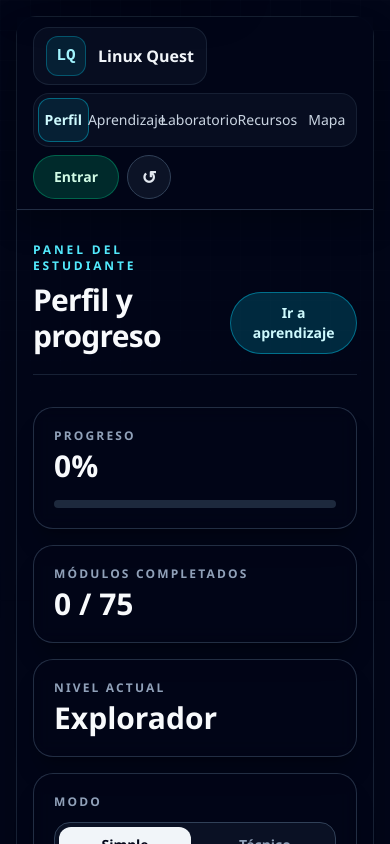
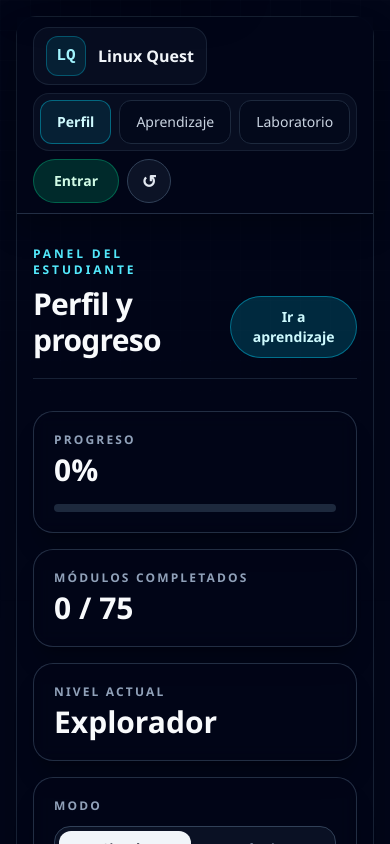
Before and after one commit to sagdev3/aprendelinux, a Next.js app: page / in a window 390 px wide. Shown: the top 844 px of the page. Built offline with nearby package versions, Linux system fonts and the light colour scheme; no server answers.

Commit message:
fix: correct sidenav display using plain CSS media query, remove conflicting Tailwind utility classes

```diff
--- a/app/globals.css
+++ b/app/globals.css
@@ -72,7 +72,7 @@
   }
 
   .brand {
-    @apply inline-flex shrink-0 items-center gap-3 rounded-2xl border border-slate-800/80
+    @apply order-1 inline-flex shrink-0 items-center gap-3 rounded-2xl border border-slate-800/80
            bg-slate-900/50 px-3 py-2 font-semibold text-slate-100
            transition-all duration-200
            hover:border-cyan-400/30 hover:bg-slate-900/80
@@ -86,19 +86,29 @@
 
   /* ── Navegación principal (mobile/tablet) ───────────────────────────────── */
   .topnav {
-    @apply ml-auto flex gap-1 overflow-x-auto rounded-2xl border border-slate-800/70
-           bg-slate-900/50 p-1;
+    @apply order-2 flex w-full gap-2 overflow-x-auto rounded-2xl border border-slate-800/70
+           bg-slate-900/50 p-1.5;
+    scrollbar-width: none;
+    -webkit-overflow-scrolling: touch;
+  }
+
+  .topnav::-webkit-scrollbar {
+    width: 0;
+    height: 0;
+    display: none;
+    background: transparent;
   }
 
   /* WCAG 2.5.5: mínimo 44×44px de target táctil */
   .topnav button {
-    @apply inline-flex min-h-[44px] min-w-[44px] items-center justify-center rounded-xl
-           border border-transparent bg-transparent px-4 py-2 text-sm font-medium
+    @apply inline-flex min-h-[44px] min-w-[44px] shrink-0 items-center justify-center rounded-xl
+           border border-slate-800 bg-slate-950/45 px-4 py-2 text-sm font-medium
            text-slate-300 transition-all duration-150
            hover:border-slate-600 hover:bg-slate-800/80 hover:text-white
            focus-visible:outline focus-visible:outline-2 focus-visible:outline-offset-2
            focus-visible:outline-cyan-400
            active:scale-95;
+    min-width: max-content;
   }
 
   .topnav button.active {
@@ -107,8 +117,20 @@
 
   /* ── Sidebar vertical (desktop lg+) ─────────────────────────────────────── */
   .sidenav {
+    display: none;
     @apply rounded-[20px] border border-slate-800/80 bg-slate-950/90
-           p-4 shadow-2xl shadow-black/30 gap-3;
+           p-4 shadow-2xl shadow-black/30;
+  }
+
+  @media (min-width: 1024px) {
+    .sidenav {
+      display: flex;
+      flex-direction: column;
+      gap: 0.625rem;
+      position: sticky;
+      top: 1.5rem;
+      height: calc(100vh - 3rem);
+    }
   }
 
   .sidenav-brand {
@@ -178,7 +200,13 @@
   }
 
   .sidenav-logout {
-    @apply w-full justify-center text-sm;
+    @apply flex w-full items-center justify-center gap-2 rounded-2xl
+           border border-rose-500/30 bg-rose-500/10
+           px-4 py-2.5 text-sm font-medium text-rose-300
+           transition-all duration-150
+           hover:border-rose-400/50 hover:bg-rose-500/20 hover:text-rose-200
+           focus-visible:outline focus-visible:outline-2 focus-visible:outline-offset-2 focus-visible:outline-rose-400;
+    min-height: 44px;
   }
 
   /* ── Buscador global ────────────────────────────────────────────────────── */
@@ -253,7 +281,7 @@
    * WCAG 1.4.3: contraste ≥ 4.5:1.
    */
   .account-button {
-    @apply gap-2 border-emerald-500/40 bg-emerald-500/20 px-5 text-emerald-100
+    @apply order-3 gap-2 border-emerald-500/40 bg-emerald-500/20 px-5 text-emerald-100
            hover:border-emerald-400/70 hover:bg-emerald-500/35 hover:text-white
            hover:shadow-[0_0_16px_rgba(52,211,153,0.25)];
   }
@@ -959,6 +987,18 @@
     @apply flex items-center gap-3 rounded-2xl border border-slate-800 bg-slate-900/65 px-3 py-2 text-sm text-slate-300;
   }
 
+  .achievement-copy {
+    @apply grid min-w-0 gap-0.5;
+  }
+
+  .achievement-copy strong {
+    @apply text-slate-200;
+  }
+
+  .achievement-copy small {
+    @apply text-xs text-slate-500;
+  }
+
   .achievement.done {
     @apply border-emerald-400/30 bg-emerald-400/10 text-emerald-100;
   }
@@ -1004,13 +1044,13 @@
   }
 
   .top-logout {
-    @apply shrink-0 px-4 text-xs sm:text-sm;
+    @apply order-4 shrink-0 px-4 text-xs sm:text-sm;
   }
 
   /* ── Botón de reset de progreso — acción destructiva leve ──────────────── */
   /* El icono ↺ necesita un tooltip más visible en móvil */
   #resetProgress {
-    @apply relative;
+    @apply order-5 relative;
   }
 
   /* ── Skip link de accesibilidad ─────────────────────────────────────────── */
--- a/app/page.jsx
+++ b/app/page.jsx
@@ -411,7 +411,7 @@ export default async function Home() {
     <div className="min-h-screen bg-slate-950 text-slate-100">
       <div className="mx-auto grid min-h-screen max-w-[1800px] gap-4 px-4 py-4 lg:grid-cols-[280px_minmax(0,1fr)] lg:px-6 lg:py-6">
         {/* Sidebar — visible solo en lg+; reemplaza al topnav en desktop */}
-        <aside className="sidenav hidden lg:sticky lg:top-6 lg:flex lg:h-[calc(100vh-3rem)] lg:flex-col">
+        <aside className="sidenav">
           {/* Logo / marca */}
           <div className="sidenav-brand">
             <span className="sidenav-brand-mark">LQ</span>
@@ -461,8 +461,8 @@ export default async function Home() {
             <span className="sidenav-session-label" id="sidenavSessionLabel">Sin sesión</span>
           </div>
           {/* Botones de cuenta — visibles en sidebar desktop */}
-          <button className="account-button sidenav-account" id="accountButtonSide" type="button">Entrar</button>
-          <button className="danger-action top-logout hidden sidenav-logout" id="topLogoutButtonSide" type="button">Cerrar sesión</button>
+          <button className="sidenav-account" id="accountButtonSide" type="button">Entrar</button>
+          <button className="sidenav-logout hidden" id="topLogoutButtonSide" type="button">Cerrar sesión</button>
         </aside>
 
         {/* Contenido principal */}
```
